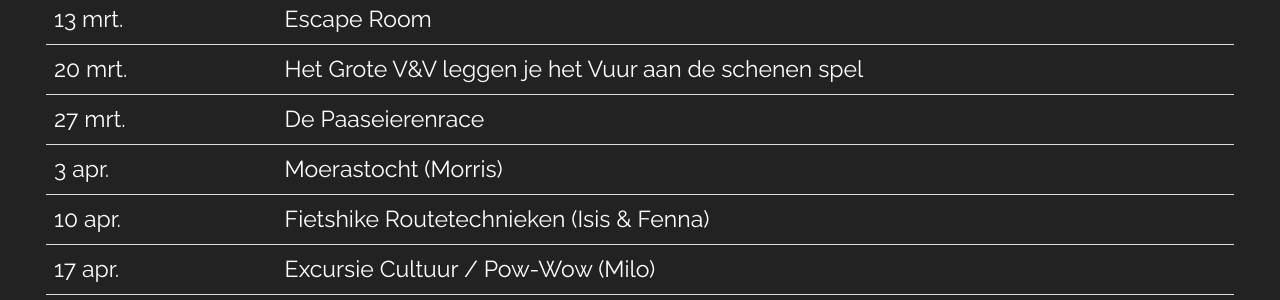
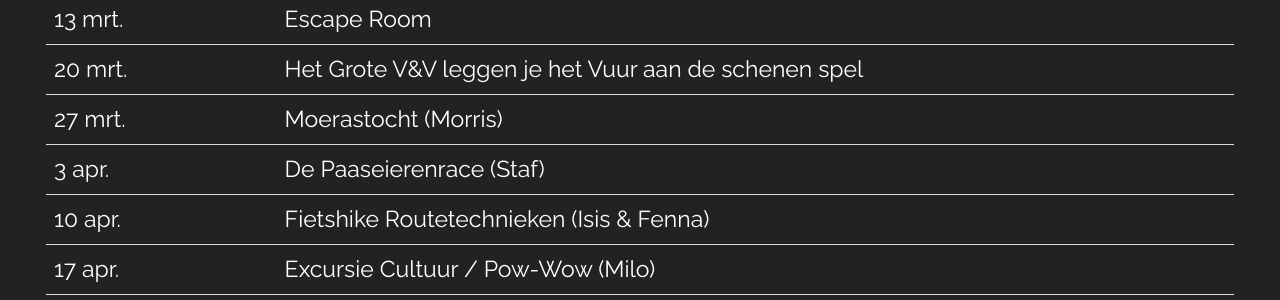
Before and after one commit to nognooitmeegemaakt/website, a Jekyll site: the page built from _agenda/scouts.md, in a window 1280 px wide. Shown: the part 631-931 px from the top of the page. Built offline with Jekyll 4.4.1, drawn with Linux system fonts in a browser that asks for light colours; some web fonts are replaced.

Commit message:
Update scouts.md Agenda through CMS
By Guidon van den Berg (141.101.77.17)

```diff
--- a/_agenda/scouts.md
+++ b/_agenda/scouts.md
@@ -17,8 +17,8 @@ Aangepast op 19 maart.
 | 6 mrt. | Allesbal / James Bond Spel (Tijgers) |
 | 13 mrt. | Escape Room |
 | 20 mrt. | Het Grote V&V leggen je het Vuur aan de schenen spel |
-| 27 mrt. | De Paaseierenrace |
-| 3 apr. | Moerastocht (Morris)  |
+| 27 mrt. | Moerastocht (Morris)  |
+| 3 apr. | De Paaseierenrace (Staf) |
 | 10 apr. | Fietshike Routetechnieken (Isis & Fenna) |
 | 17 apr. | Excursie Cultuur / Pow-Wow (Milo) |
 | 24 apr. | Speurtocht maken (Olivier & Levi) |
```
